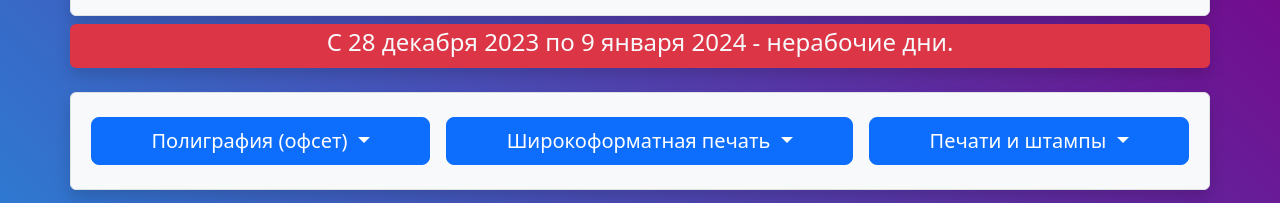
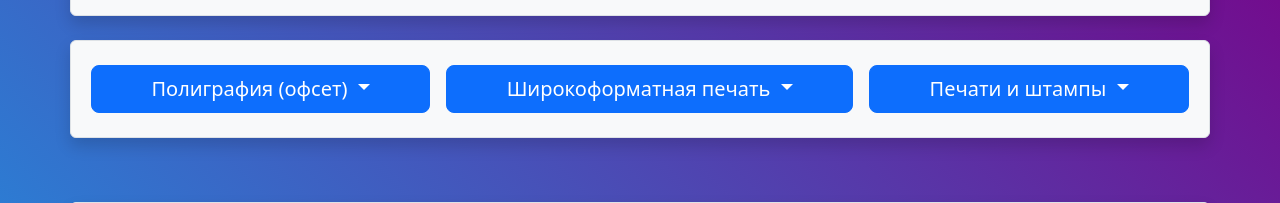
Before and after one commit to Klaus8k/tipkor_site, a Django app: page /poly/card/ in a window 1280 px wide. Shown: the part 170-373 px from the top of the page. Run offline with Django 4.2, Linux system fonts and the light colour scheme; data that the repository does not hold is empty; some libraries are stand-ins or nearby versions.

Commit message:
del news holiday

```diff
--- a/tipkor/tipkor/templates/tipkor/base.html
+++ b/tipkor/tipkor/templates/tipkor/base.html
@@ -87,12 +87,12 @@
 	</div>
 
 	<!-- Строка важного объявления -->
-	<div class="container pt-2">
+	<!-- <div class="container pt-2">
 		<div class="row bg-danger shadow d-flex justify-content-center rounded py-1">
 			<h4 class="d-flex text-center justify-content-center text-light">С 28 декабря 2023 по 9 января 2024 - нерабочие дни.
 			</h4>
 		</div>
-	</div>
+	</div> -->
 
 
 
```
